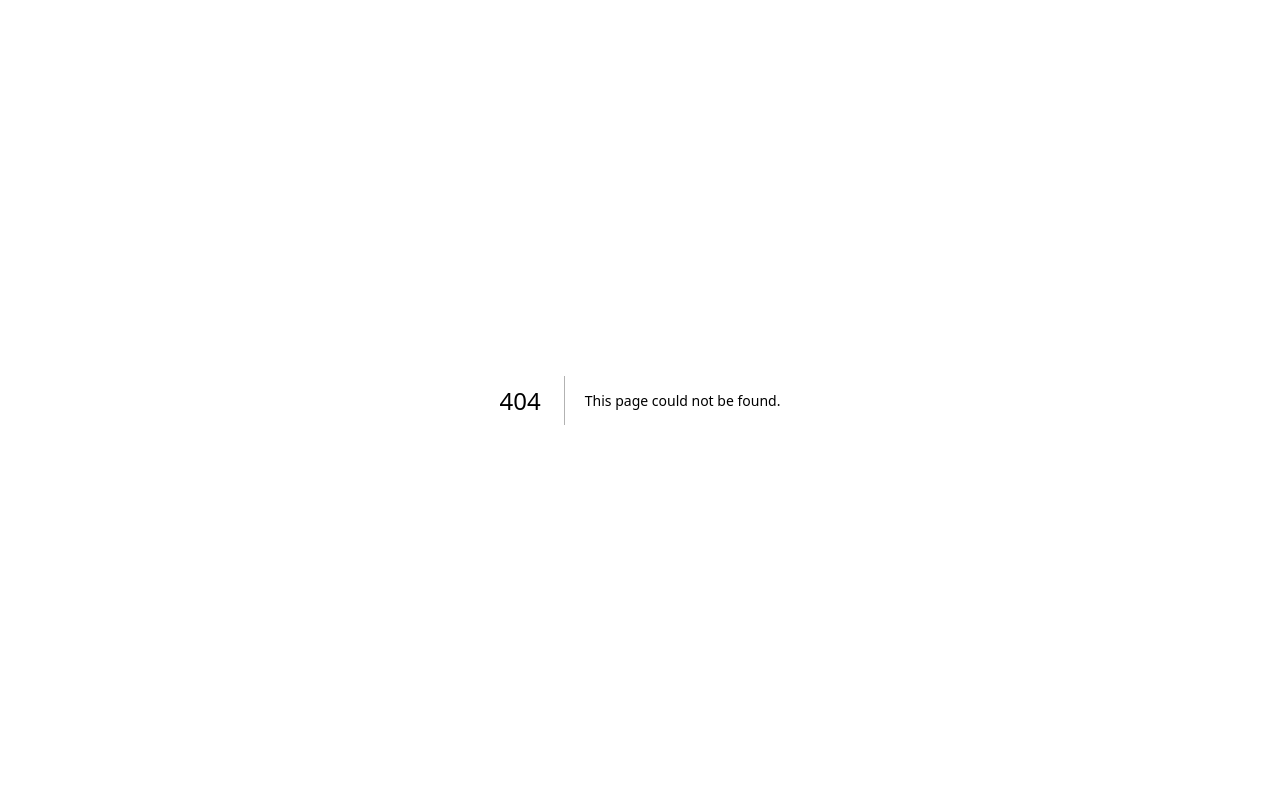
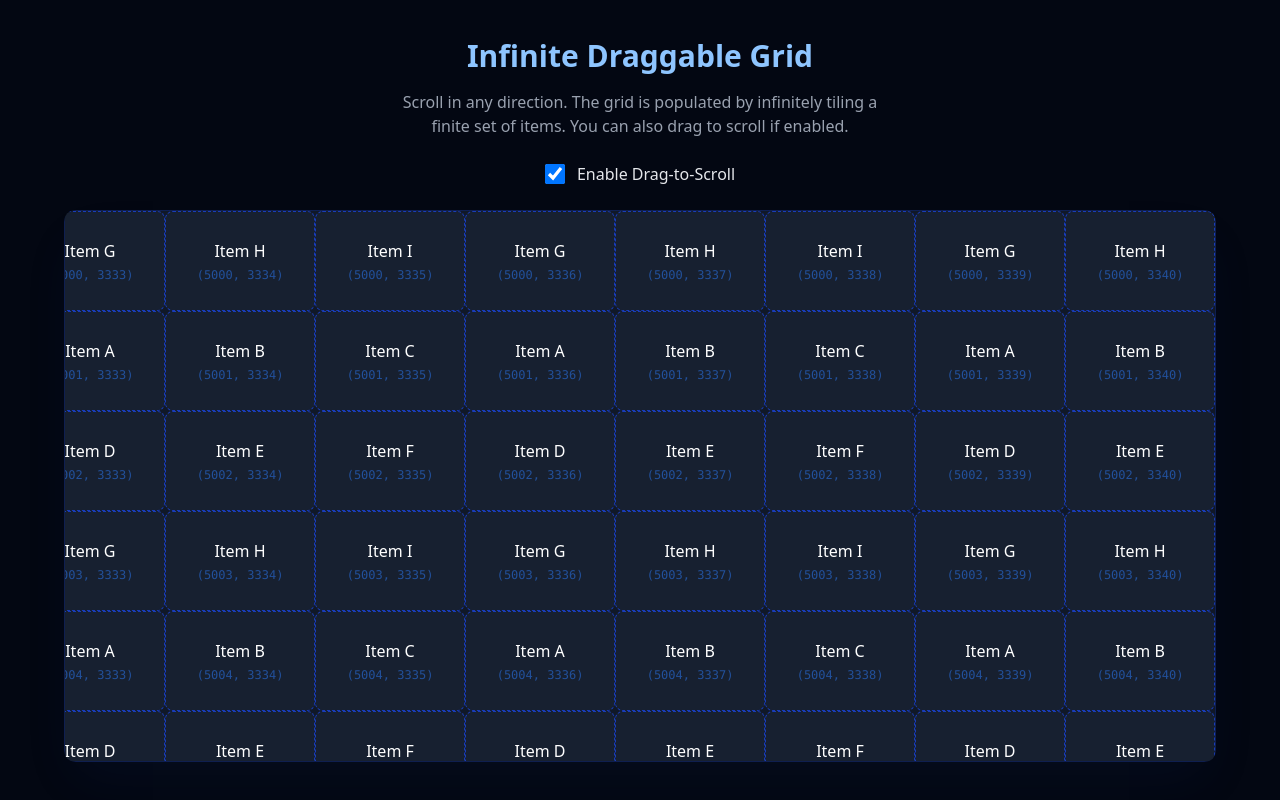
Before and after one commit to tomelleyz/kiddyverse, a Next.js app: page /animals in a window 1280 px wide. Before the commit this address had no page. Built offline with nearby package versions, Linux system fonts and the light colour scheme.

Commit message:
feat: infinite grid proof of concept

```diff
--- /dev/null
+++ b/src/pages/animals/index.js
@@ -0,0 +1,286 @@
+import React, {
+  useState,
+  useRef,
+  useEffect,
+  useMemo,
+  useCallback,
+} from "react";
+
+// --- Constants ---
+const ITEM_WIDTH = 150; // Width of each grid item
+const ITEM_HEIGHT = 100; // Height of each grid item
+const VIRTUAL_SIZE = 1000000; // Large virtual dimension for "infinite" scroll
+const BUFFER = 2; // Number of extra items to render on each side (top, bottom, left, right)
+
+/**
+ * @typedef {object} GridItem
+ * @property {string | number} id
+ * @property {React.ReactNode} content
+ */
+
+/**
+ * @typedef {object} InfiniteGridProps
+ * @property {GridItem[]} items - The finite array of items to tile infinitely.
+ * @property {boolean} [isDraggable=false] - Whether the grid can be dragged.
+ */
+
+/**
+ * An "infinitely" scrolling grid component that tiles a finite set of items.
+ * It supports bi-directional scrolling and optional drag-to-scroll.
+ *
+ * @param {InfiniteGridProps} props
+ */
+function InfiniteGrid({ items, isDraggable = false }) {
+  const containerRef = useRef(null);
+  const [scrollPos, setScrollPos] = useState({ x: 0, y: 0 });
+  const [containerSize, setContainerSize] = useState({ width: 0, height: 0 });
+
+  // --- Dragging State ---
+  const [isDragging, setIsDragging] = useState(false);
+  const dragStartPos = useRef({ x: 0, y: 0 });
+  const dragStartScroll = useRef({ x: 0, y: 0 });
+
+  // --- Tile Calculation ---
+  // Determine how to tile the items (e.g., a 1D array of 9 items will be a 3x3 grid)
+  const { numItems, numColsToTile, numRowsToTile } = useMemo(() => {
+    const num = items.length;
+    if (num === 0) return { numItems: 0, numColsToTile: 0, numRowsToTile: 0 };
+    const cols = Math.ceil(Math.sqrt(num));
+    const rows = Math.ceil(num / cols);
+    return { numItems: num, numColsToTile: cols, numRowsToTile: rows };
+  }, [items]);
+
+  // --- Initial Centering ---
+  useEffect(() => {
+    const container = containerRef.current;
+    if (container) {
+      // Scroll to the center of the virtual area
+      const centerScrollX = VIRTUAL_SIZE / 2;
+      const centerScrollY = VIRTUAL_SIZE / 2;
+      container.scrollLeft = centerScrollX;
+      container.scrollTop = centerScrollY;
+      setScrollPos({ x: centerScrollX, y: centerScrollY });
+
+      // Set initial container size
+      setContainerSize({
+        width: container.clientWidth,
+        height: container.clientHeight,
+      });
+    }
+  }, []);
+
+  // --- Resize Observer ---
+  useEffect(() => {
+    const container = containerRef.current;
+    if (!container) return;
+
+    const resizeObserver = new ResizeObserver((entries) => {
+      for (let entry of entries) {
+        setContainerSize({
+          width: entry.contentRect.width,
+          height: entry.contentRect.height,
+        });
+      }
+    });
+
+    resizeObserver.observe(container);
+    return () => resizeObserver.unobserve(container);
+  }, []);
+
+  // --- Scroll Handler ---
+  const handleScroll = useCallback(
+    (e) => {
+      if (!isDragging) {
+        setScrollPos({
+          x: e.target.scrollLeft,
+          y: e.target.scrollTop,
+        });
+      }
+    },
+    [isDragging],
+  );
+
+  // --- Drag Handlers ---
+  const onDragStart = useCallback(
+    (e) => {
+      if (!isDraggable || !containerRef.current) return;
+      e.preventDefault();
+      setIsDragging(true);
+      dragStartPos.current = { x: e.clientX, y: e.clientY };
+      dragStartScroll.current = {
+        x: containerRef.current.scrollLeft,
+        y: containerRef.current.scrollTop,
+      };
+      containerRef.current.classList.add("cursor-grabbing");
+    },
+    [isDraggable],
+  );
+
+  const onDragMove = useCallback(
+    (e) => {
+      if (!isDragging || !containerRef.current) return;
+      e.preventDefault();
+      const dx = e.clientX - dragStartPos.current.x;
+      const dy = e.clientY - dragStartPos.current.y;
+
+      const newScrollLeft = dragStartScroll.current.x - dx;
+      const newScrollTop = dragStartScroll.current.y - dy;
+
+      containerRef.current.scrollLeft = newScrollLeft;
+      containerRef.current.scrollTop = newScrollTop;
+
+      // Manually update scrollPos state while dragging
+      setScrollPos({ x: newScrollLeft, y: newScrollTop });
+    },
+    [isDragging],
+  );
+
+  const onDragEnd = useCallback(() => {
+    if (!isDragging) return;
+    setIsDragging(false);
+    if (containerRef.current) {
+      containerRef.current.classList.remove("cursor-grabbing");
+    }
+  }, [isDragging]);
+
+  // --- Visible Item Calculation ---
+  const visibleItems = useMemo(() => {
+    if (containerSize.width === 0 || numItems === 0) {
+      return [];
+    }
+
+    // Calculate the range of items to render
+    const startCol = Math.floor(scrollPos.x / ITEM_WIDTH) - BUFFER;
+    const startRow = Math.floor(scrollPos.y / ITEM_HEIGHT) - BUFFER;
+
+    const visibleCols =
+      Math.ceil(containerSize.width / ITEM_WIDTH) + 2 * BUFFER;
+    const visibleRows =
+      Math.ceil(containerSize.height / ITEM_HEIGHT) + 2 * BUFFER;
+
+    const endCol = startCol + visibleCols;
+    const endRow = startRow + visibleRows;
+
+    const rendered = [];
+
+    for (let r = startRow; r <= endRow; r++) {
+      for (let c = startCol; c <= endCol; c++) {
+        // Calculate the item index from the finite 'items' array
+        // Use a robust modulo operator for negative numbers
+        const itemColIndex =
+          ((c % numColsToTile) + numColsToTile) % numColsToTile;
+        const itemRowIndex =
+          ((r % numRowsToTile) + numRowsToTile) % numRowsToTile;
+        let itemIndex =
+          (itemRowIndex * numColsToTile + itemColIndex) % numItems;
+
+        // Ensure index is valid (it might be out of bounds if numItems is not a perfect grid)
+        if (itemIndex >= numItems) {
+          itemIndex = itemIndex % numItems;
+        }
+
+        const item = items[itemIndex];
+
+        if (!item) continue; // Skip if item is somehow undefined
+
+        const style = {
+          position: "absolute",
+          left: c * ITEM_WIDTH,
+          top: r * ITEM_HEIGHT,
+          width: ITEM_WIDTH,
+          height: ITEM_HEIGHT,
+        };
+
+        rendered.push(
+          <div
+            key={`${r}-${c}`}
+            style={style}
+            className="flex items-center justify-center overflow-hidden rounded-lg border border-dashed border-blue-800 bg-gray-800/50 p-2"
+          >
+            <div className="text-center">
+              {item.content}
+              <div className="mt-1 font-mono text-xs text-blue-500/50">
+                ({r}, {c})
+              </div>
+            </div>
+          </div>,
+        );
+      }
+    }
+    return rendered;
+  }, [scrollPos, containerSize, items, numItems, numColsToTile, numRowsToTile]);
+
+  return (
+    <div
+      ref={containerRef}
+      className={`relative h-full w-full overflow-scroll rounded-lg bg-gray-900 ${isDraggable ? "cursor-grab" : ""}`}
+      onScroll={handleScroll}
+      onMouseDown={onDragStart}
+      onMouseMove={onDragMove}
+      onMouseUp={onDragEnd}
+      onMouseLeave={onDragEnd}
+    >
+      {/* 1. The Sizer: This invisible element creates the huge scrollable area */}
+      <div
+        style={{
+          position: "absolute",
+          top: 0,
+          left: 0,
+          width: `${VIRTUAL_SIZE}px`,
+          height: `${VIRTUAL_SIZE}px`,
+          pointerEvents: "none", // Don't let it interfere with mouse events
+        }}
+      />
+      {/* 2. The Content: Rendered items are positioned absolutely within the sizer */}
+      {visibleItems}
+    </div>
+  );
+}
+
+// --- Main App Component (Example Usage) ---
+export default function Animals() {
+  const [isDraggable, setIsDraggable] = useState(true);
+
+  // Sample items to be tiled
+  const sampleItems = [
+    { id: "a", content: "Item A" },
+    { id: "b", content: "Item B" },
+    { id: "c", content: "Item C" },
+    { id: "d", content: "Item D" },
+    { id: "e", content: "Item E" },
+    { id: "f", content: "Item F" },
+    { id: "g", content: "Item G" },
+    { id: "h", content: "Item H" },
+    { id: "i", content: "Item I" },
+  ];
+
+  return (
+    <div className="flex h-screen w-full flex-col items-center justify-center bg-gray-950 p-8 font-sans text-white">
+      <h1 className="mb-4 text-3xl font-bold text-blue-300">
+        Infinite Draggable Grid
+      </h1>
+      <p className="mb-6 max-w-lg text-center text-gray-400">
+        Scroll in any direction. The grid is populated by infinitely tiling a
+        finite set of items. You can also drag to scroll if enabled.
+      </p>
+
+      {/* --- Toggle for Draggable Prop --- */}
+      <div className="mb-6">
+        <label className="flex cursor-pointer items-center space-x-3">
+          <input
+            type="checkbox"
+            checked={isDraggable}
+            onChange={(e) => setIsDraggable(e.target.checked)}
+            className="h-5 w-5 rounded border-gray-600 bg-gray-700 text-blue-500 ring-offset-gray-950 focus:ring-blue-600"
+          />
+          <span className="text-gray-200">Enable Drag-to-Scroll</span>
+        </label>
+      </div>
+
+      {/* --- The Grid Component --- */}
+      <div className="h-3/4 w-full max-w-6xl rounded-xl border border-blue-900/50 shadow-2xl shadow-blue-900/10">
+        <InfiniteGrid items={sampleItems} isDraggable={isDraggable} />
+      </div>
+    </div>
+  );
+}
```
